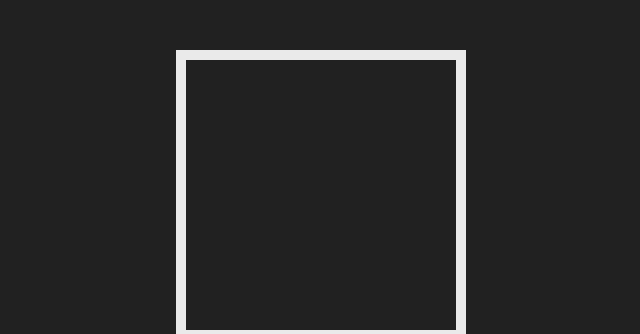
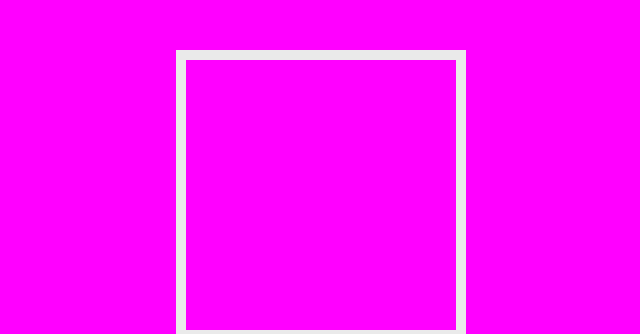
Before and after one commit to grycore/website, a plain HTML site: page static/index.html in a window 1280 px wide. Shown: the part 150-484 px from the top of the page, without its empty margins (319-959 px from the left). Drawn offline with Linux system fonts and the light colour scheme; a web font is replaced by a local one.

Commit message:
no more grycore, all magentacore

```diff
--- a/static/style.css
+++ b/static/style.css
@@ -1,5 +1,5 @@
 body {
-    background-color: #212121;
+    background-color: #FF00FF;
     color: #212121;
 }
 
```
